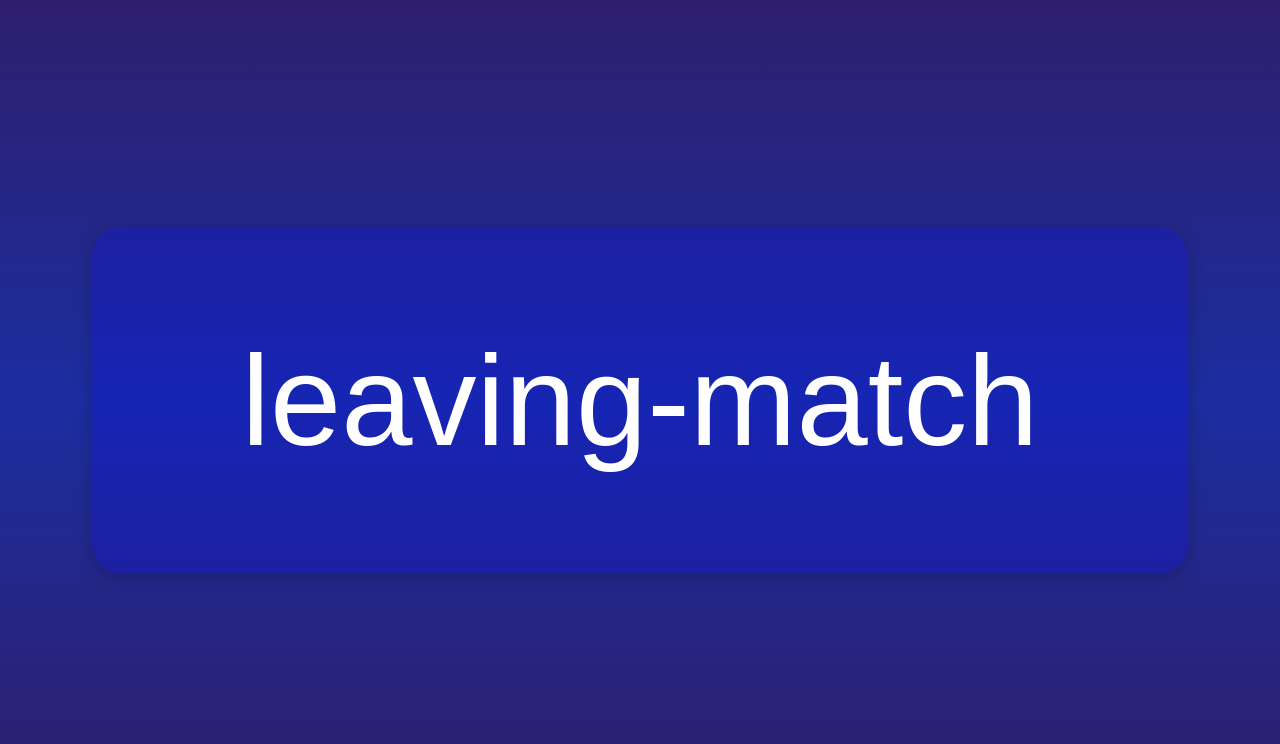
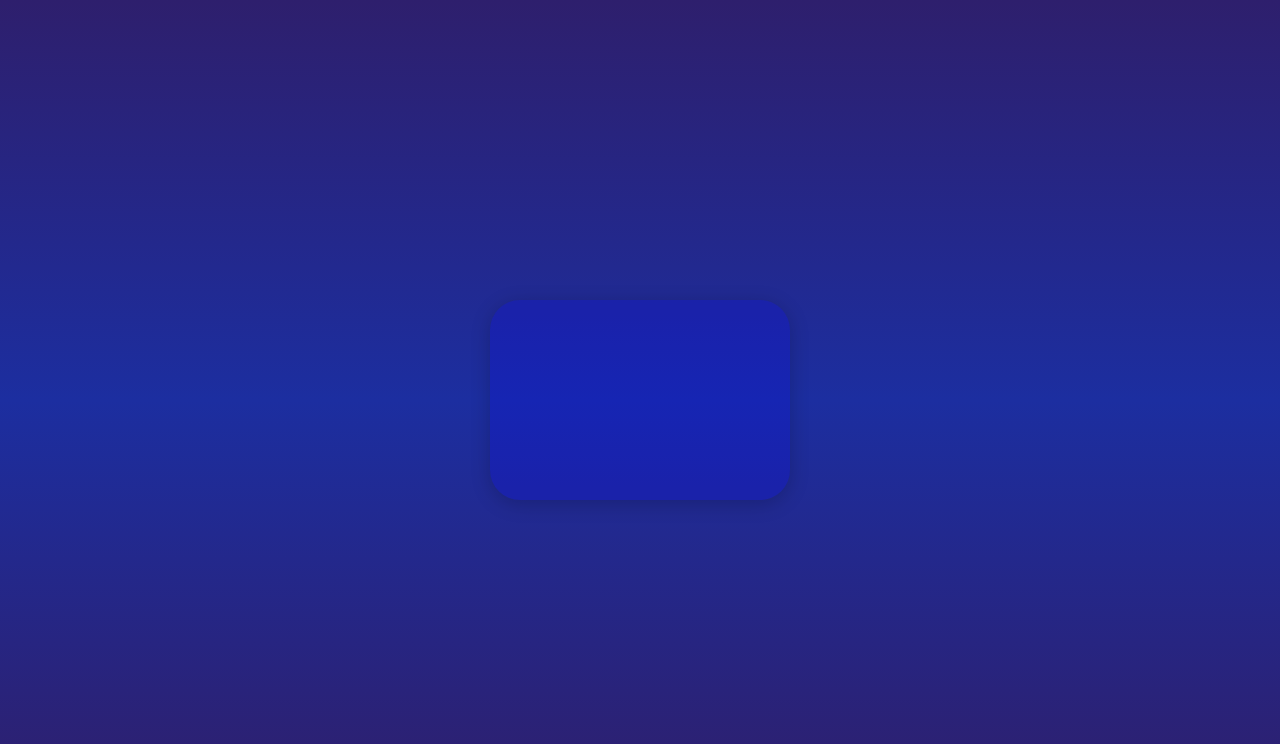
Before and after one commit to SatohAyaka/leaving-match-front, a Next.js app: page / in a window 1280 px wide. Shown: the top 744 px of the page. Built offline with nearby package versions, Linux system fonts and the light colour scheme.

Commit message:
fix: 待機画面の文字消去

```diff
--- a/src/components/waintingDisplay.tsx
+++ b/src/components/waintingDisplay.tsx
@@ -3,7 +3,6 @@ export default function WaitingDisplay() {
     return (
         <div className={`display night`}>
             <div className="center-box">
-                <div className="time">leaving-match</div>
             </div>
         </div>
     );
```
